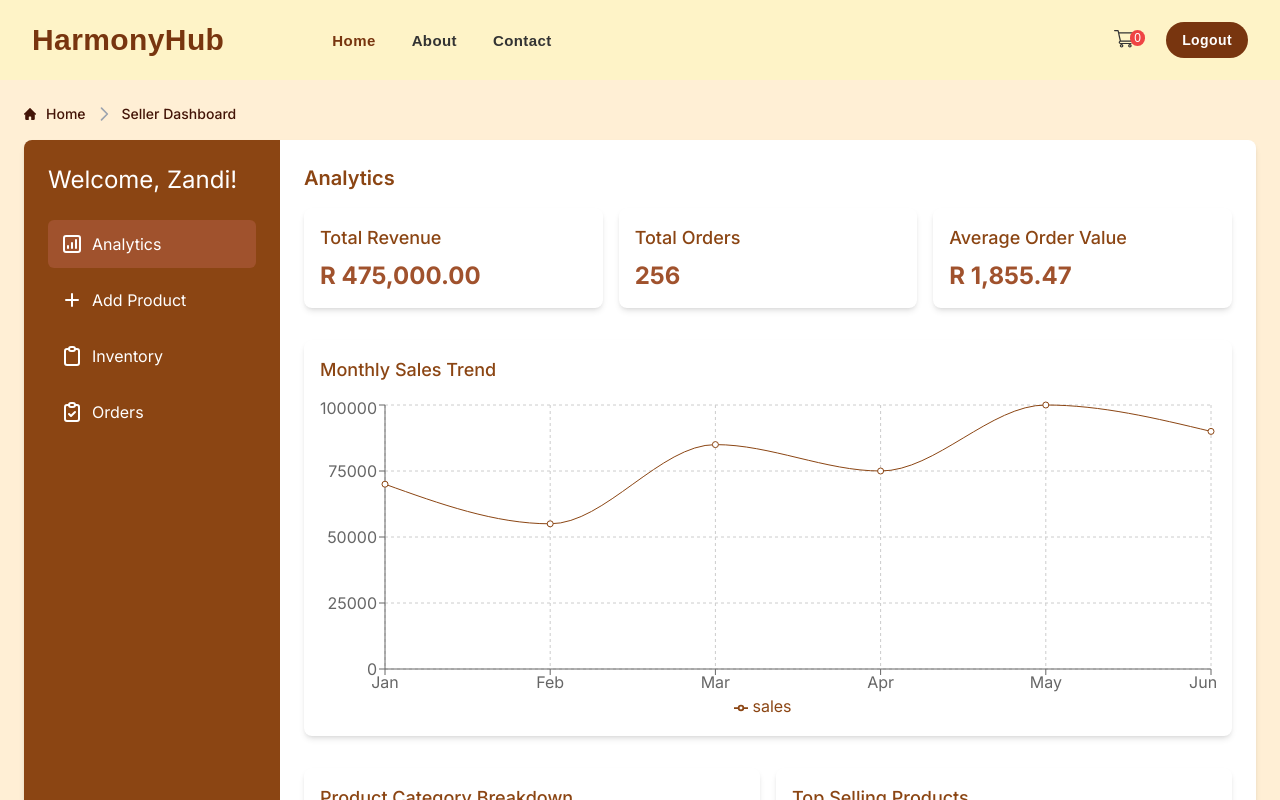
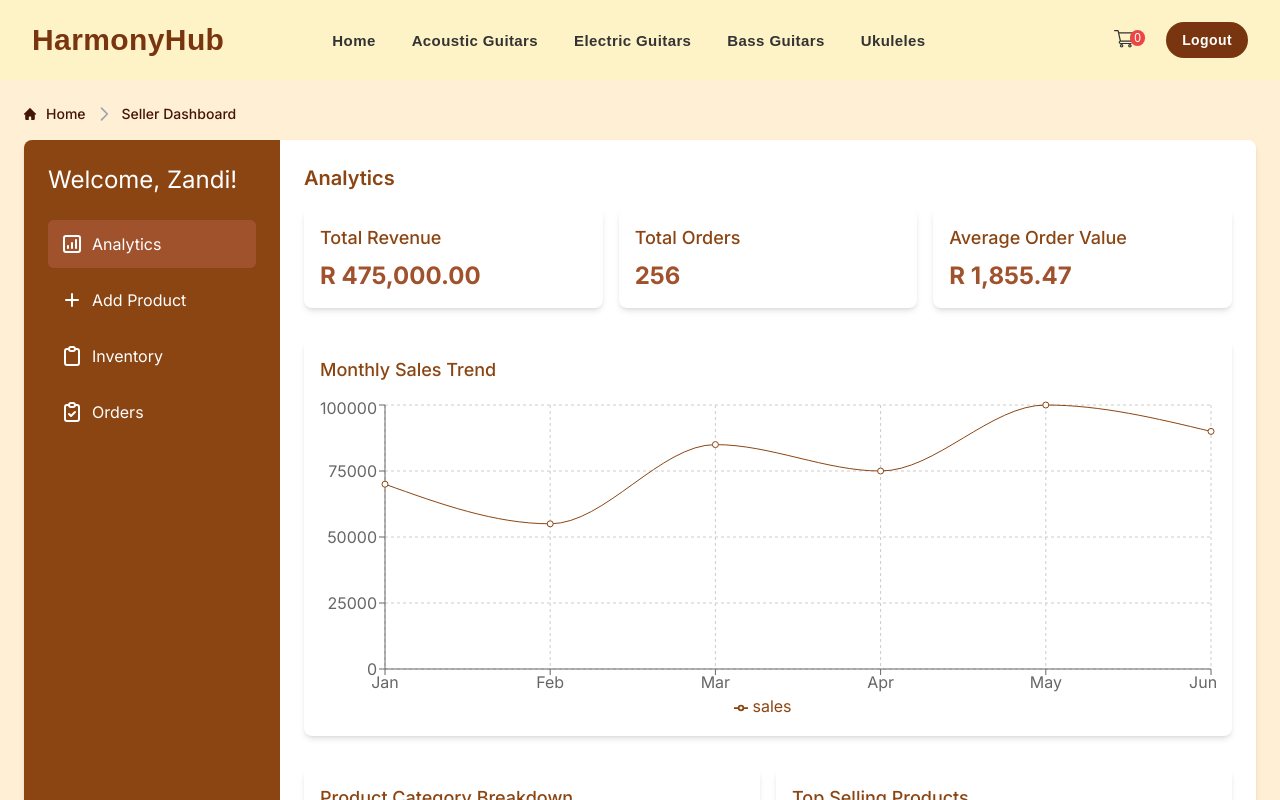
Before and after one commit to hlokomani/hobbystore, a Next.js app: page /seller in a window 1280 px wide. Built offline with nearby package versions, Linux system fonts and the light colour scheme.

Commit message:
Update Header.jsx
Active header selection

```diff
--- a/components/Header/Header.jsx
+++ b/components/Header/Header.jsx
@@ -1,5 +1,5 @@
 'use client';
-import React from 'react';
+import React, { useState, useEffect } from 'react';
 import Link from 'next/link';
 import { useRouter } from 'next/navigation';
 import { useSelector } from 'react-redux';
@@ -8,9 +8,25 @@ const Header = () => {
     const router = useRouter();
     const cart = useSelector(state => state.cart.cart);
 
+    // Set active link based on the current route
+    const [activeLink, setActiveLink] = useState(router.pathname);
+
+    // Update activeLink on route change
+    useEffect(() => {
+        setActiveLink(router.pathname);
+    }, [router.pathname]);
+
     const handleLogout = () => {
         router.push('/login');
     };
+
+    const menuItems = [
+        { name: 'Home', href: '/products' },
+        { name: 'Acoustic Guitars', href: '/products' },
+        { name: 'Electric Guitars', href: '/products' },
+        { name: 'Bass Guitars', href: '/products' },
+        { name: 'Ukuleles', href: '/products' }
+    ];
 
     return (
         <header className='flex bg-lighter_brown border-b py-4 sm:px-8 px-6 font-[sans-serif] min-h-[80px] tracking-wide relative z-50'>
@@ -19,35 +35,26 @@ const Header = () => {
                     HarmonyHub
                 </Link>
 
-            <div id="collapseMenu"
-                className='lg:ml-10 max-lg:hidden lg:!block max-lg:before:fixed max-lg:before:bg-black max-lg:before:opacity-50 max-lg:before:inset-0 max-lg:before:z-50'>
-                <button id="toggleClose" className='lg:hidden fixed top-2 right-4 z-[100] rounded-full bg-white p-3'>
-                    <svg xmlns="http://www.w3.org/2000/svg" className="w-4 fill-black" viewBox="0 0 320.591 320.591">
-                        <path
-                        d="M30.391 318.583a30.37 30.37 0 0 1-21.56-7.288c-11.774-11.844-11.774-30.973 0-42.817L266.643 10.665c12.246-11.459 31.462-10.822 42.921 1.424 10.362 11.074 10.966 28.095 1.414 39.875L51.647 311.295a30.366 30.366 0 0 1-21.256 7.288z"
-                        data-original="#000000"></path>
-                        <path
-                        d="M287.9 318.583a30.37 30.37 0 0 1-21.257-8.806L8.83 51.963C-2.078 39.225-.595 20.055 12.143 9.146c11.369-9.736 28.136-9.736 39.504 0l259.331 257.813c12.243 11.462 12.876 30.679 1.414 42.922-.456.487-.927.958-1.414 1.414a30.368 30.368 0 0 1-23.078 7.288z"
-                        data-original="#000000"></path>
-                    </svg>
-                </button>
-
-                <ul
-                    className='lg:flex lg:gap-x-3 max-lg:space-y-3 max-lg:fixed max-lg:bg-white max-lg:w-1/2 max-lg:min-w-[300px] max-lg:top-0 max-lg:left-0 max-lg:p-6 max-lg:h-full max-lg:shadow-md max-lg:overflow-auto z-50 ml-5'>
-                    <li className='max-lg:border-b max-lg:py-3 px-3'><a href='/products'
-                        className='text-browner hover:text-browner text-[15px] block font-semibold'>Home</a></li>
-                    <li className='max-lg:border-b max-lg:py-3 px-3'><a href='javascript:void(0)'
-                        className='text-[#333] hover:text-browner text-[15px] block font-semibold'>About</a></li>
-                    <li className='max-lg:border-b max-lg:py-3 px-3'><a href='javascript:void(0)'
-                        className='text-[#333] hover:text-browner text-[15px] block font-semibold'>Contact</a></li>
+                <div id="collapseMenu" className='lg:ml-10 max-lg:hidden lg:!block'>
+                    <ul className='lg:flex lg:gap-x-3 max-lg:space-y-3 z-50 ml-5'>
+                        {menuItems.map((item) => (
+                            <li key={item.name} className='max-lg:border-b max-lg:py-3 px-3'>
+                                <Link
+                                    href={item.href}
+                                    onClick={() => setActiveLink(item.name)}
+                                    className={`${activeLink === item.name ? 'text-browner font-bold' : 'text-[#333]'} hover:text-browner text-[15px] block font-semibold`}
+                                >
+                                    {item.name}
+                                </Link>
+                            </li>
+                        ))}
                     </ul>
                 </div>
 
                 <div className="flex gap-x-6 gap-y-4 ml-auto">
                     <div className='flex items-center space-x-8'>
                         <span className="relative">
-                        <svg xmlns="http://www.w3.org/2000/svg" width="20px" height="20px" className="cursor-pointer fill-[#333] inline"
-                        viewBox="0 0 512 512">
+                            <svg xmlns="http://www.w3.org/2000/svg" width="20px" height="20px" className="cursor-pointer fill-[#333] inline" viewBox="0 0 512 512">
                                 <path
                                     d="M164.96 300.004h.024c.02 0 .04-.004.059-.004H437a15.003 15.003 0 0 0 14.422-10.879l60-210a15.003 15.003 0 0 0-2.445-13.152A15.006 15.006 0 0 0 497 60H130.367l-10.722-48.254A15.003 15.003 0 0 0 105 0H15C6.715 0 0 6.715 0 15s6.715 15 15 15h77.969c1.898 8.55 51.312 230.918 54.156 243.71C131.184 280.64 120 296.536 120 315c0 24.812 20.188 45 45 45h272c8.285 0 15-6.715 15-15s-6.715-15-15-15H165c-8.27 0-15-6.73-15-15 0-8.258 6.707-14.977 14.96-14.996zM477.114 90l-51.43 180H177.032l-40-180zM150 405c0 24.813 20.188 45 45 45s45-20.188 45-45-20.188-45-45-45-45 20.188-45 45zm45-15c8.27 0 15 6.73 15 15s-6.73 15-15 15-15-6.73-15-15 6.73-15 15-15zm167 15c0 24.813 20.188 45 45 45s45-20.188 45-45-20.188-45-45-45-45 20.188-45 45zm45-15c8.27 0 15 6.73 15 15s-6.73 15-15 15-15-6.73-15-15 6.73-15 15-15zm0 0"
                                     data-original="#000000"></path>
@@ -55,16 +62,8 @@ const Header = () => {
                             <span className="absolute left-auto -ml-1 top-0 rounded-full bg-red-500 px-1 py-0 text-xs text-white">{`${cart.length}`}</span>
                         </span>
 
-                    <button id="toggleOpen" className='lg:hidden'>
-                        <svg className="w-7 h-7" fill="#333" viewBox="0 0 20 20" xmlns="http://www.w3.org/2000/svg">
-                        <path fillRule="evenodd"
-                            d="M3 5a1 1 0 011-1h12a1 1 0 110 2H4a1 1 0 01-1-1zM3 10a1 1 0 011-1h12a1 1 0 110 2H4a1 1 0 01-1-1zM3 15a1 1 0 011-1h12a1 1 0 110 2H4a1 1 0 01-1-1z"
-                            clipRule="evenodd"></path>
-                        </svg>
-                    </button>
-                    <button
-                        onClick={handleLogout}
-                        className='px-4 py-2 text-sm rounded-full font-bold text-white border-2 border-browner bg-browner transition-all ease-in-out duration-300 hover:bg-transparent hover:text-dark_brown'>Logout
+                        <button onClick={handleLogout} className='px-4 py-2 text-sm rounded-full font-bold text-white border-2 border-browner bg-browner transition-all ease-in-out duration-300 hover:bg-transparent hover:text-dark_brown'>
+                            Logout
                         </button>
                     </div>
                 </div>
```
Lines whose indentation alone changed are shown as unchanged.
